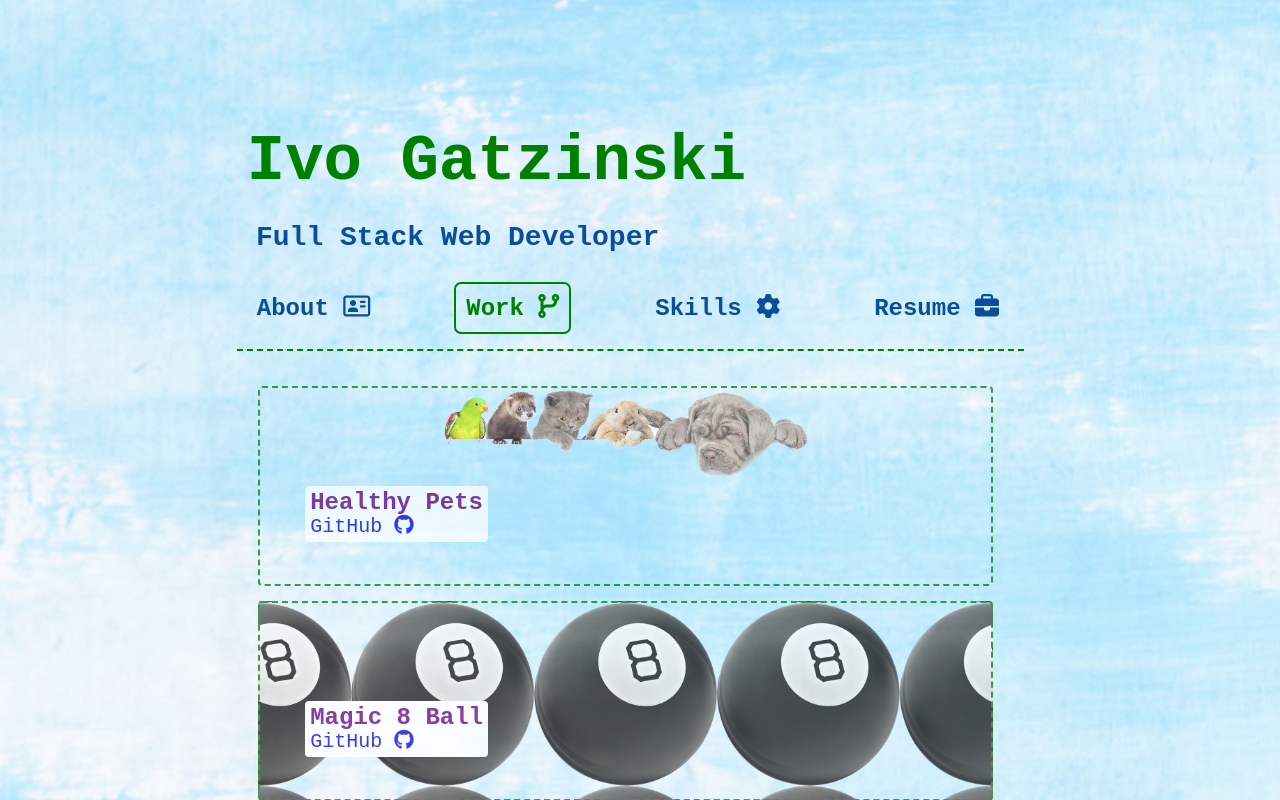
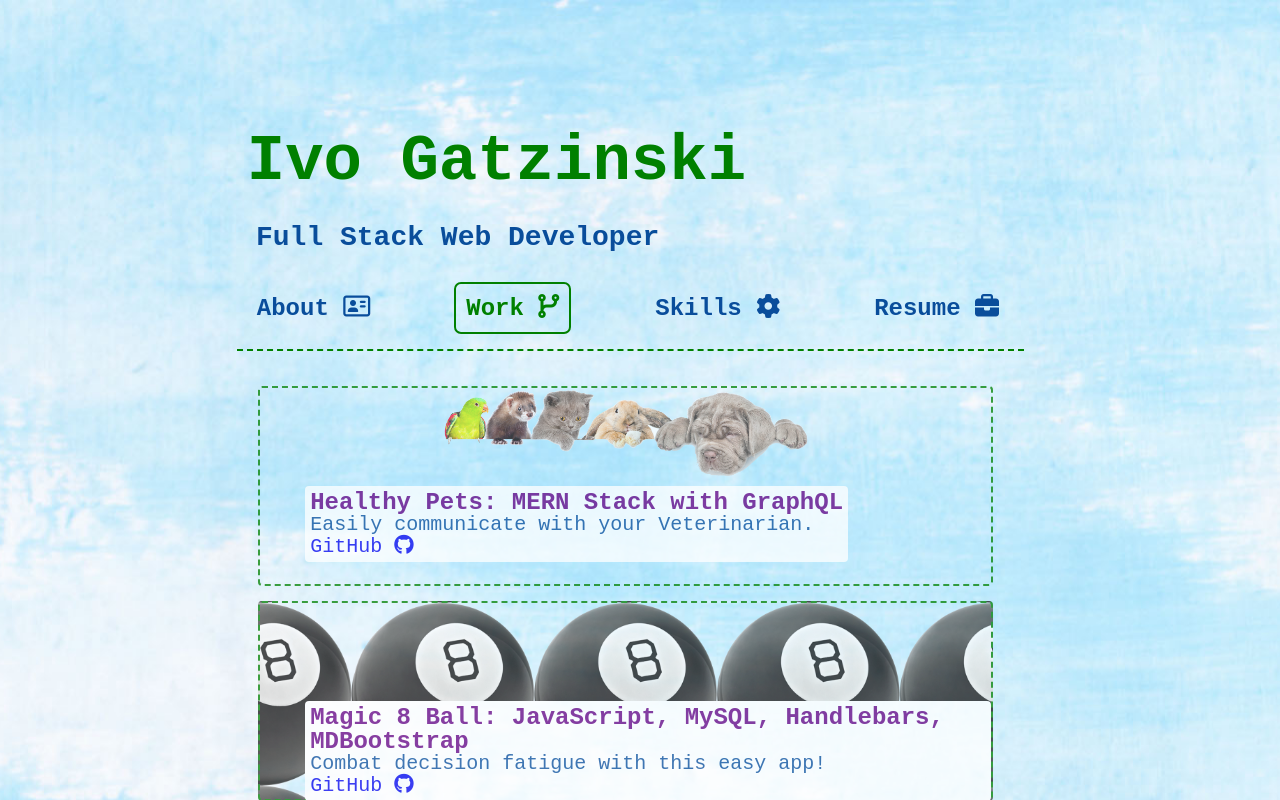
Before and after one commit to Ivo-Gatzinski/portfolio, a React (Create React App) app: page / in a window 1280 px wide. Both pictures are taken after a click on the button "Work". Shown: the top 800 px of the page. Built offline with nearby package versions, Linux system fonts and the light colour scheme; a web font is replaced by a local one.

Commit message:
fix samples

```diff
--- a/src/components/Samples.js
+++ b/src/components/Samples.js
@@ -13,9 +13,10 @@ export default function Samples() {
                 rel="noreferrer"
                 href="https://healthy-pets-copypaste.herokuapp.com/"
               >
-                Healthy Pets
+                Healthy Pets: MERN Stack with GraphQL
               </a>
             </h3>
+            <p>Easily communicate with your Veterinarian.</p>
             <p>
               <a
                 target="_blank"
@@ -35,9 +36,10 @@ export default function Samples() {
                 rel="noreferrer"
                 href="https://magic8-ezi.herokuapp.com/"
               >
-                Magic 8 Ball
+                Magic 8 Ball: JavaScript, MySQL, Handlebars, MDBootstrap
               </a>
             </h3>
+            <p>Combat decision fatigue with this easy app!</p>
             <p>
               <a
                 target="_blank"
@@ -57,9 +59,10 @@ export default function Samples() {
                 rel="noreferrer"
                 href="https://ivo-gatzinski.github.io/adoption-connection"
               >
-                Adopt a Furry Buddy
+                Adopt a Furry Buddy: JavaScript, Server-Side APIs, CSS, HTML
               </a>
             </h3>
+            <p>Find a furry buddy to adopt.</p>
             <p>
               <a
                 target="_blank"
@@ -79,9 +82,10 @@ export default function Samples() {
                 rel="noreferrer"
                 href="https://book-search-ivg.herokuapp.com/"
               >
-                Book Search
+                Book Search: MERN Stack with GraphQL
               </a>
             </h3>
+            <p>Find and save your favorite books.</p>
             <p>
               <a
                 target="_blank"
@@ -101,9 +105,10 @@ export default function Samples() {
                 rel="noreferrer"
                 href="https://ivo-gatzinski.github.io/portfolio"
               >
-                Portfolio
+                Portfolio: React.js, CSS, HTML
               </a>
             </h3>
+            <p>Advertise your skills to the world!</p>
             <p>
               <a
                 target="_blank"
@@ -126,9 +131,10 @@ export default function Samples() {
                 rel="noreferrer"
                 href="https://ivo-gatzinski.github.io/weather-dash"
               >
-                Weather Dashboard
+                Weather Dashboard: JavaScript, Server-Side APIs, Bootstrap
               </a>
             </h3>
+            <p>Get the weather for any city.</p>
             <p>
               <a
                 target="_blank"
@@ -148,9 +154,10 @@ export default function Samples() {
                 rel="noreferrer"
                 href="https://ivo-gatzinski.github.io/workday-planner"
               >
-                Work Day Planner
+                Work Day Planner: JavaScript, CSS, HTML
               </a>
             </h3>
+            <p>Schedule your productive day.</p>
             <p>
               <a
                 target="_blank"
@@ -170,9 +177,10 @@ export default function Samples() {
                 rel="noreferrer"
                 href="https://ivo-gatzinski.github.io/password-generator"
               >
-                Password Generator
+                Password Generator: JavaScript
               </a>
             </h3>
+            <p>Generate a secure password.</p>
             <p>
               <a
                 target="_blank"
--- a/src/components/style.css
+++ b/src/components/style.css
@@ -19,6 +19,10 @@ body {
   background-image: url("./images/skyPaint.jpg");
   background-size: cover;
   background-position: bottom;
+}
+
+p {
+  color: var(--dark-blue);
 }
 
 .error {
```
